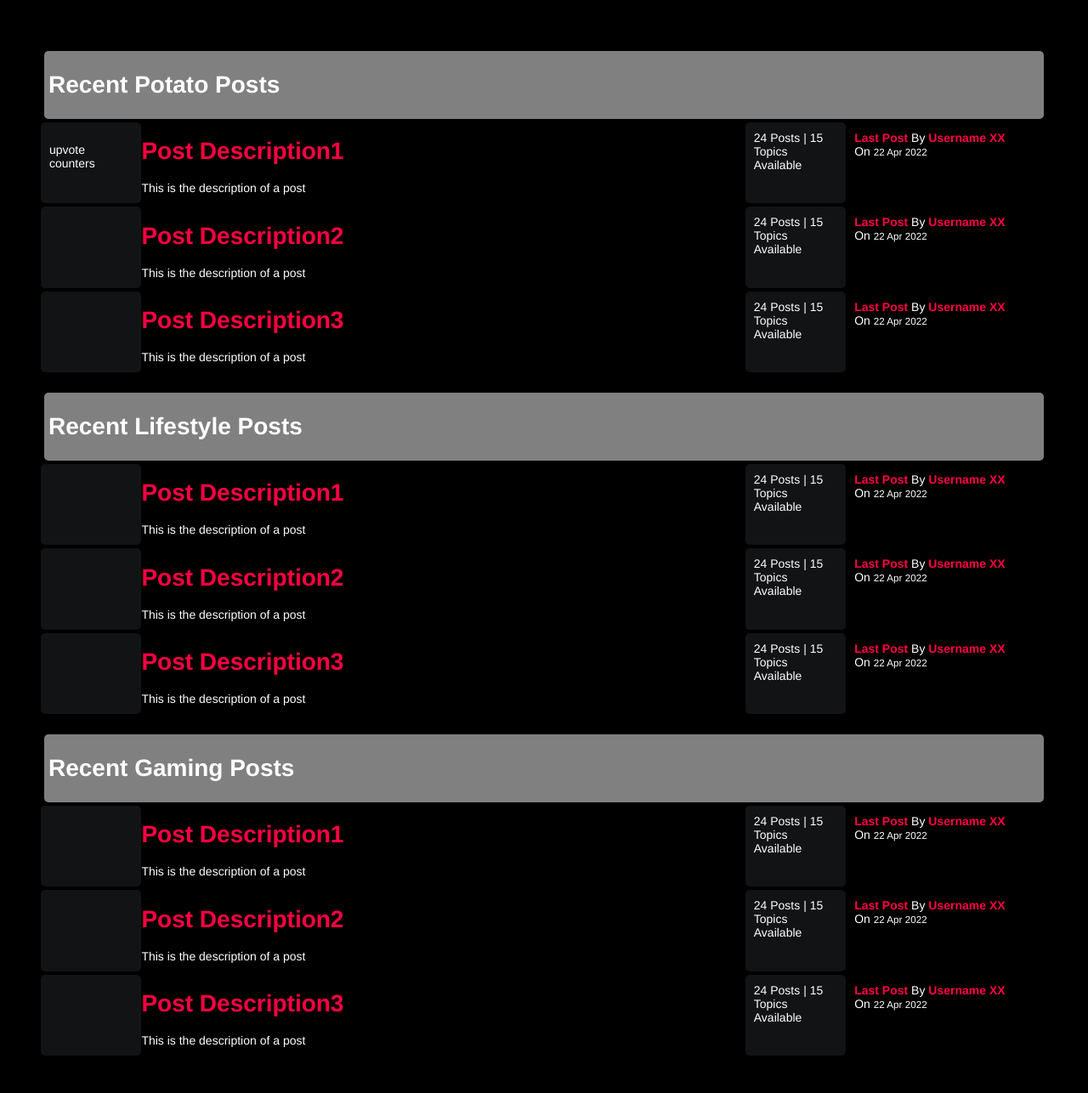
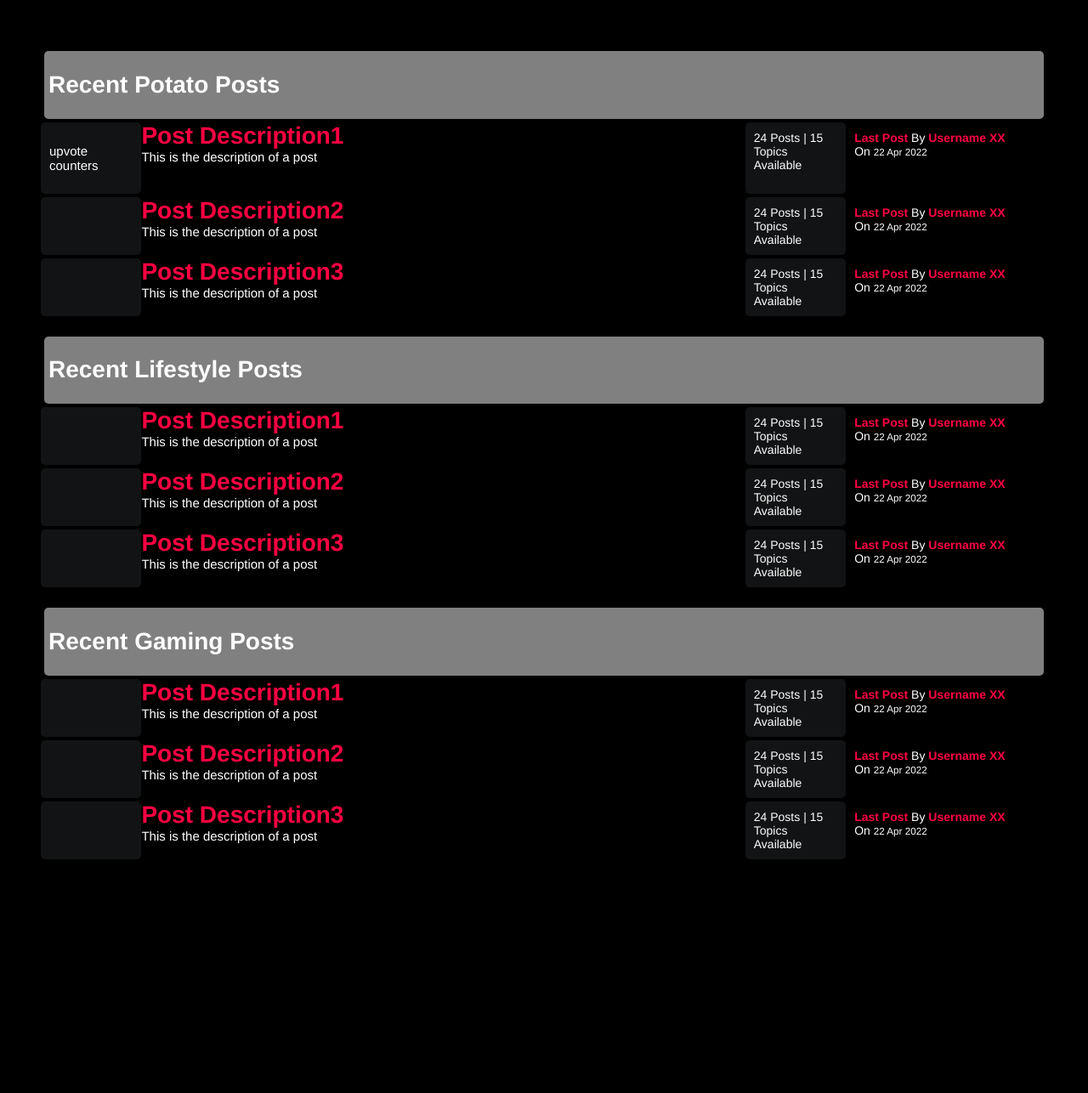
Before and after one commit to MattieWasTaken/WebDevSec, a PHP site: page /Homepage.html in a window 1280 px wide. Shown: the whole page at 85% size. After the commit the page ends 1011 px from the top, so only its background shows below. Run offline with PHP 8.4, Linux system fonts and the light colour scheme.

Commit message:
Update style.css

```diff
--- a/style.css
+++ b/style.css
@@ -41,6 +41,14 @@ h1{
     margin: 4px;
 }
 
+.subforum-description *{
+    margin-block: 0;
+}
+
+p{
+    font-size: 15px ;
+}
+
 .subforum-row{
     display: grid;
     grid-template-columns: 10% 60% 10% 20%;
```
